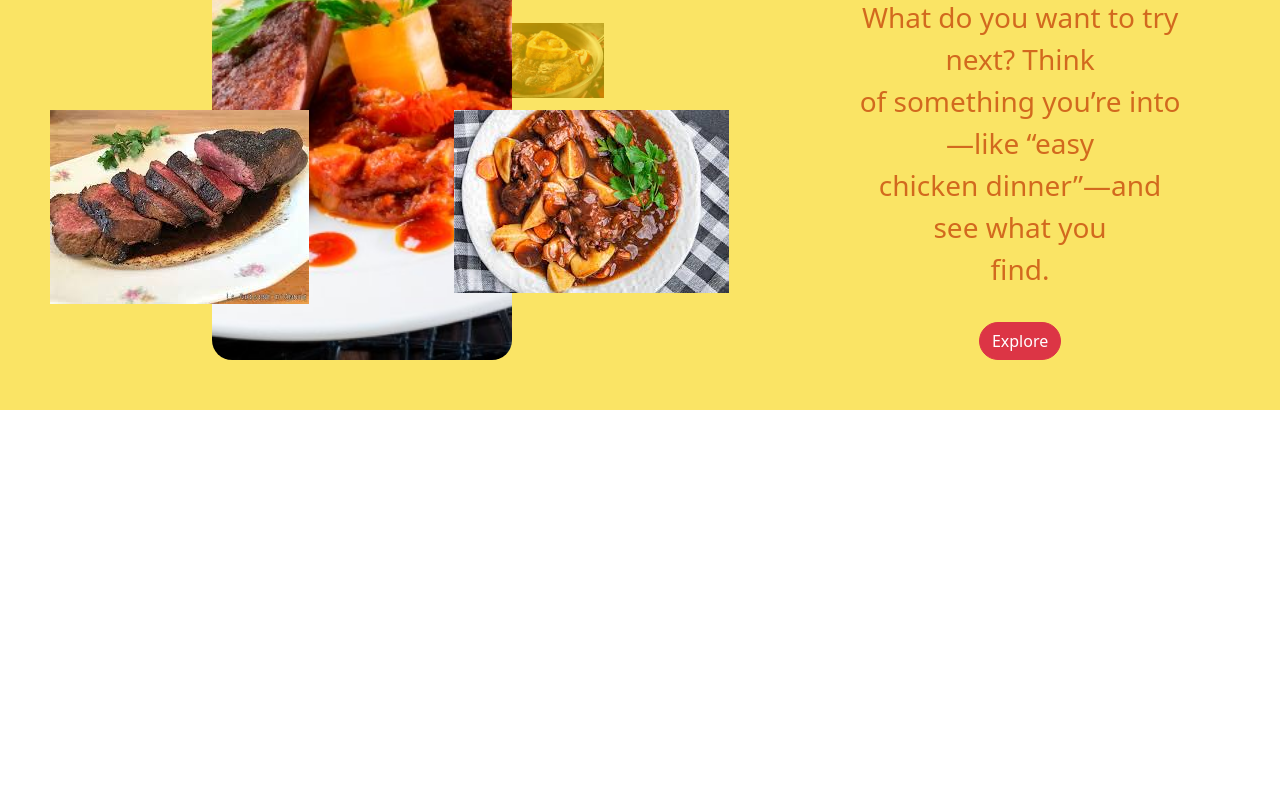
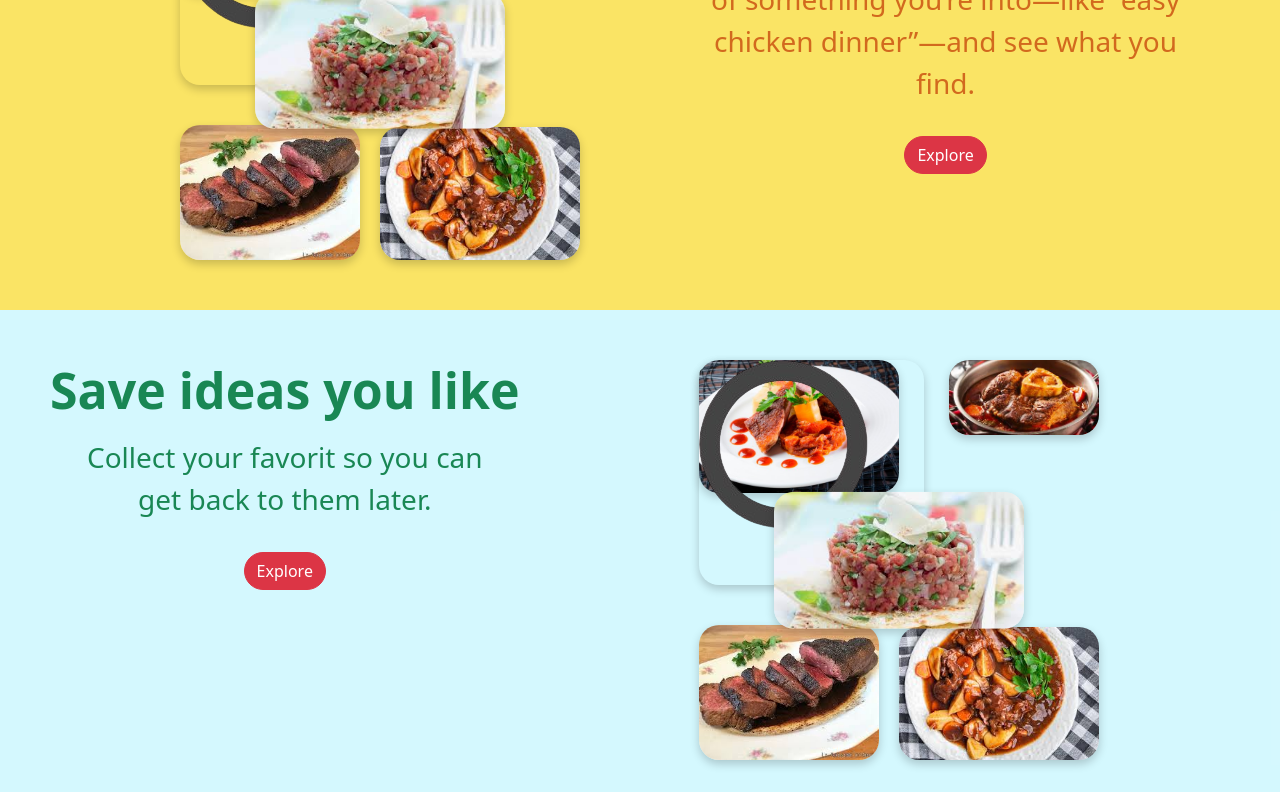
Before and after one commit to Clinton62395/My-frontend-projects, a plain HTML site: page Pinterest.html in a window 1280 px wide. Shown: the part 760-1552 px from the top of the page. Before the commit the page ends 1218 px from the top, so only its background shows below. Drawn offline with nearby package versions, Linux system fonts and the light colour scheme.

Commit message:
add changings on my project pinterest

```diff
--- a/Pinterest.html
+++ b/Pinterest.html
@@ -5,8 +5,84 @@
     <meta charset="UTF-8">
     <meta name="viewport" content="width=device-width, initial-scale=1">
     <title>Project of Pinterest</title>
-    <link href="https://cdn.jsdelivr.net/npm/bootstrap@5.3.0/dist/css/bootstrap.min.css" rel="stylesheet">
+    <!-- bootsrap CDN -->
+    <link rel="stylesheet" href="https://cdn.jsdelivr.net/npm/bootstrap-icons@1.11.3/font/bootstrap-icons.min.css">
+    <!-- Font Awsome CDN -->
+    <link rel="stylesheet" href="https://cdnjs.cloudflare.com/ajax/libs/font-awesome/6.5.1/css/all.min.css">
+    <!-- Boostsrap  link -->
+    <link rel="stylesheet" href="https://cdn.jsdelivr.net/npm/bootstrap@5.3.3/dist/css/bootstrap.min.css
+">
 </head>
+<style>
+    .image-container {
+        position: relative;
+        width: 400px;
+        /* Ajuste la taille globale */
+        height: 400px;
+        margin: auto;
+    }
+
+    .image-container img {
+        position: absolute;
+        border-radius: 20px;
+        box-shadow: 0px 4px 10px rgba(0, 0, 0, 0.2);
+    }
+
+    .img1 {
+        top: 0;
+        left: 0;
+        width: 200px;
+    }
+
+    .img2 {
+        top: 0;
+        right: 0;
+        width: 150px;
+    }
+
+    .img3 {
+        bottom: 0;
+        left: 0;
+        width: 180px;
+    }
+
+    .img4 {
+        bottom: 0;
+        right: 0;
+        width: 200px;
+    }
+
+    .center-img {
+        position: absolute;
+        top: 50%;
+        left: 50%;
+        transform: translate(-50%, -50%);
+        width: 250px;
+        border-radius: 30px;
+        z-index: 10;
+    }
+
+    .search-bar {
+        position: absolute;
+        top: 50%;
+        left: 50%;
+        transform: translate(-50%, -50%);
+        background-color: white;
+        padding: 10px 20px;
+        border-radius: 30px;
+        font-weight: bold;
+        display: flex;
+        align-items: center;
+        gap: 10px;
+        box-shadow: 0px 4px 10px rgba(0, 0, 0, 0.2);
+        z-index: 20;
+    }
+
+    .search-bar img {
+        width: 20px;
+        height: 20px;
+    }
+</style>
 
 <body>
 
@@ -34,7 +110,8 @@
                     <li class="nav-item"><a class="nav-link fw-bold px-3" href="#">About</a></li>
                     <li class="nav-item"><a class="nav-link fw-bold px-3" href="#">Business</a></li>
                     <li class="nav-item"><a class="nav-link fw-bold px-3" href="#">Pricing</a></li>
-                    <li class="nav-item"><a class="nav-link border-end border-1 fw-bold fs-5 px-3" href="#">Blog</a></li>
+                    <li class="nav-item"><a class="nav-link border-end border-1 fw-bold fs-5 px-3" href="#">Blog</a>
+                    </li>
                     <li class="nav-item">
                         <a class="nav-link fw-bold rounded-5 btn btn-danger text-white px-3" href="#">Log in</a>
                     </li>
@@ -91,21 +168,59 @@
 
     <!-- Search section -->
 
-    <div class="container-fluid mt-5 my-3 d-flex justify-content-between mb-5 " style="background-color: rgba(247, 211, 5, 0.616) ; padding: 50px;">
-        <div class=" position-relative" style="width: 100%;">
-            <img src="plat1.jpg" class="position-absolute top-0 start-0  me-auto"
-             style="height: 500px;width: 300px;; object-fit: cover; margin-left: 20%; border-radius: 20px;">
-            <img src="plat2.jpg" class="position-absolute left-50 start-50 "
-            style="border-radius: 20px; z-index: -1; height: 400px; width: 150px; object-fit: contain;">
-            <img src="plat3.jpg" class="position-absolute top-50 start-0">
-            <img src="plat4.jpg" class="position-absolute top-50 start-50">
+    <div class="container-fluid mt-5 my-3 d-flex justify-content-between mb-0 "
+        style="background-color: rgba(247, 211, 5, 0.616) ; padding: 50px;">
+        <div class="image-container">
+            <img src="plat1.jpg" alt="image" class="img1">
+            <img src="plat2.jpg" alt="image" class="img2">
+            <img src="plat3.jpg" alt="image" class="img3">
+            <img src="plat4.jpg" alt="image" class="img4">
+            <img src="plat center.jpg" alt="image" class="center-img" alt="image">
+            <img src="loope-removebg-preview.png" alt="Search"><span> easy chicken dinner</span>
         </div>
         <div class="text-center me-5">
             <h1 class="fw-bold mb-3" style="color: chocolate; font-size: 50px;">Search for an idea</h1>
-            <p class="fs-3" style="color: chocolate;">What do you want to try next? Think <br> of something you’re into—like “easy <br> chicken dinner”—and see what you <br> find.</p>
+            <p class="fs-3" style="color: chocolate;">What do you want to try next? Think <br> of something you’re
+                into—like
+                “easy <br> chicken dinner”—and see what you <br> find.</p>
             <button class="btn btn-danger rounded-5 mt-3 ">Explore</button>
         </div>
     </div>
+
+    <!-- theird div -->
+    <div class="container-fluid mt-0 my-3 d-flex justify-content-between mb-0 "
+        style="background-color: rgba(9, 212, 248, 0.171) ; padding: 50px;">
+        <div class="text-center me-5">
+            <h1 class="fw-bold mb-3 text-success" style=" font-size: 50px;">Save ideas you like</h1>
+            <p class="fs-3 text-success">Collect your favorit so you can <br> get back to them later.</p>
+            <button class="btn btn-danger rounded-5 mt-3 ">Explore</button>
+        </div>
+        <div class="image-container">
+            <img src="plat1.jpg" alt="image" class="img1">
+            <img src="plat2.jpg" alt="image" class="img2">
+            <img src="plat3.jpg" alt="image" class="img3">
+            <img src="plat4.jpg" alt="image" class="img4">
+            <img src="plat center.jpg" alt="image" class="center-img" alt="image">
+            <img src="loope-removebg-preview.png" alt="Search"><span> easy chicken dinner</span>
+        </div>
+    </div>
+
+    <!-- div foorth -->
+    <div class="container-fluid mt-5 my-3 d-flex justify-content-between mb-0 "
+    style="background-color: rgba(247, 211, 5, 0.616) ; padding: 50px;">
+    <div class="image-container">
+        <img src="plat1.jpg" alt="image" class="img1">
+
+    </div>
+    <div class="text-center me-5" style="background-color: ;">
+        <h1 class="fw-bold mb-3" style="color: chocolate; font-size: 50px;">See it, Make it, Try it, Do it</h1>
+        <p class="fs-3" style="color: chocolate;">The best part of Pinterest is discovering <br> new things and ideas from people <br> around the world.</p>
+        <button class="btn btn-danger rounded-5 mt-3 ">Explore</button>
+    </div>
+</div>
+
+
+
 
 
     <!-- Bootstrap JS -->
```
Also changed, not shown: salf.html (+3 -1 lines), loope-removebg-preview.png (added), plat center.jpg (added).
